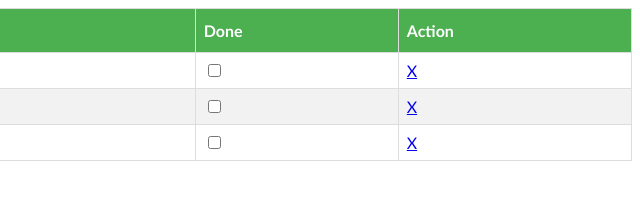
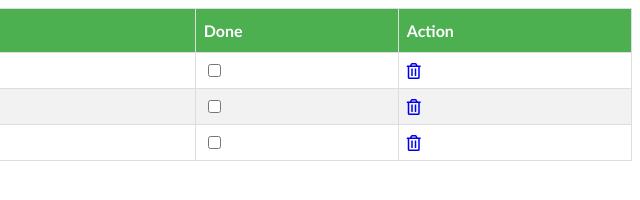
Before and after one commit to PopaDorinMarian1989/to-do-list-web-app, a plain HTML site: page index.html in a window 1280 px wide. Shown: the full height of the page, 640-1280 px from the left. Drawn offline with Linux system fonts and the light colour scheme.

Commit message:
added font-awsome icons for delete button

```diff
--- a/index.html
+++ b/index.html
@@ -3,7 +3,11 @@
 <head>
     <meta charset="UTF-8">
     <title>To Do List</title>
+
     <link rel="stylesheet" type="text/css" href="css/style.css">
+    <link rel="stylesheet" href="https://cdnjs.cloudflare.com/ajax/libs/font-awesome/5.11.2/css/all.css" integrity="sha256-46qynGAkLSFpVbEBog43gvNhfrOj+BmwXdxFgVK/Kvc=" crossorigin="anonymous" />
+
+
 </head>
 <body>
 
@@ -22,19 +26,22 @@
             <td>Learn HTML</td>
             <td>04.11.2019</td>
             <td><input type="checkbox" class="mark-done"/></td>
-            <td><a href="#"class="delete-item">X</a> </td>
+            <td><a href="#" class="delete-item"><i class="far fa-trash-alt"></i>
+               </a></td>
         </tr>
         <tr>
             <td>Learn CSS</td>
             <td>04.11.2019</td>
             <td><input type="checkbox" class="mark-done"/></td>
-            <td><a href="#"class="delete-item">X</a> </td>
+            <td><a href="#" class="delete-item"><i class="far fa-trash-alt"></i>
+               </a></td>
         </tr>
         <tr>
             <td>Learn Javascript</td>
             <td>04.11.2019</td>
             <td><input type="checkbox" class="mark-done"/></td>
-            <td><a href="#"class="delete-item">X</a> </td>
+            <td><a href="#" class="delete-item"><i class="far fa-trash-alt"></i>
+               </a></td>
         </tr>
         </tbody>
 
```
